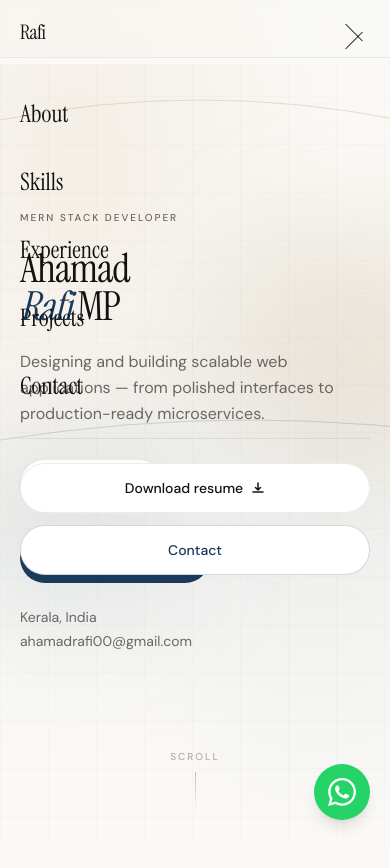
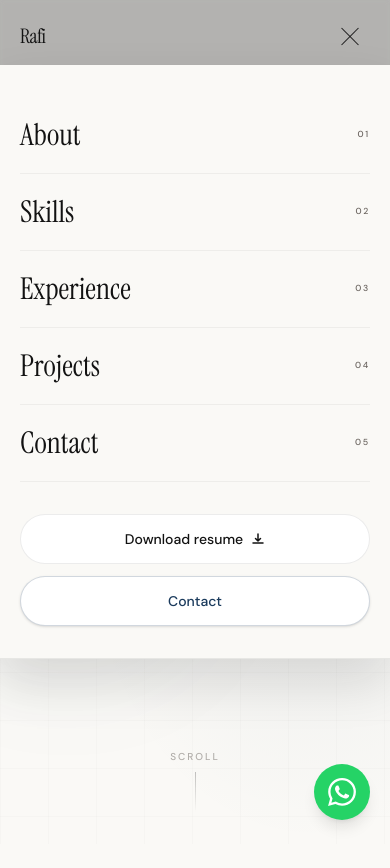
Before and after one commit to rafirafi03/Rafi_personal_Portfolio, a Next.js app: page / in a window 390 px wide. Both pictures are taken after a click on the button "Toggle menu". Shown: the top 868 px of the page. Built offline with nearby package versions, Linux system fonts and the light colour scheme.

Commit message:
fixed nabar dropdown issue

```diff
--- a/package.json
+++ b/package.json
@@ -10,6 +10,7 @@
   },
   "dependencies": {
     "@gsap/react": "^2.1.2",
+    "framer-motion": "^12.40.0",
     "gsap": "^3.15.0",
     "lenis": "^1.3.23",
     "next": "16.2.7",
--- a/src/components/Navbar.tsx
+++ b/src/components/Navbar.tsx
@@ -1,9 +1,29 @@
 "use client";
 
 import { useEffect, useState } from "react";
+import { AnimatePresence, motion } from "framer-motion";
 import { navLinks, personalInfo } from "@/data/resume";
 import { useScroll } from "./ScrollProvider";
 import ResumeDownload from "./ResumeDownload";
+
+const menuContainer = {
+  hidden: { opacity: 0 },
+  show: {
+    opacity: 1,
+    transition: { staggerChildren: 0.07, delayChildren: 0.1 },
+  },
+  exit: { opacity: 0 },
+};
+
+const menuItem = {
+  hidden: { opacity: 0, y: 14 },
+  show: {
+    opacity: 1,
+    y: 0,
+    transition: { duration: 0.35, ease: [0.22, 1, 0.36, 1] as const },
+  },
+  exit: { opacity: 0, y: 8, transition: { duration: 0.2 } },
+};
 
 export default function Navbar() {
   const [scrolled, setScrolled] = useState(false);
@@ -32,15 +52,15 @@ export default function Navbar() {
   return (
     <header
       className={`fixed top-0 left-0 right-0 z-50 transition-all duration-500 ${
-        scrolled
-          ? "border-b border-border bg-background/80 backdrop-blur-xl"
+        scrolled || menuOpen
+          ? "border-b border-border bg-background/95 backdrop-blur-xl"
           : "bg-background/40 backdrop-blur-sm"
       }`}
     >
       <nav className="container-wide flex items-center justify-between px-5 py-4 md:px-10 md:py-5">
         <button
           onClick={() => handleNav("#hero")}
-          className="font-serif text-xl tracking-tight text-foreground md:text-2xl"
+          className="relative z-[80] font-serif text-xl tracking-tight text-foreground md:text-2xl"
         >
           Rafi
         </button>
@@ -69,52 +89,92 @@ export default function Navbar() {
         </div>
 
         <button
-          className="relative ml-2 h-8 w-8 lg:hidden"
+          className="relative z-[80] ml-2 flex h-10 w-10 items-center justify-center lg:hidden"
           onClick={() => setMenuOpen(!menuOpen)}
           aria-label="Toggle menu"
           aria-expanded={menuOpen}
         >
           <span
-            className={`absolute left-1 top-2 block h-px w-6 bg-foreground transition-all ${menuOpen ? "top-4 rotate-45" : ""}`}
+            className={`absolute block h-px w-6 bg-foreground transition-all duration-300 ${menuOpen ? "rotate-45" : "-translate-y-[5px]"}`}
           />
           <span
-            className={`absolute left-1 top-4 block h-px w-6 bg-foreground transition-all ${menuOpen ? "opacity-0" : ""}`}
+            className={`absolute block h-px w-6 bg-foreground transition-all duration-300 ${menuOpen ? "opacity-0 scale-0" : ""}`}
           />
           <span
-            className={`absolute left-1 top-6 block h-px w-6 bg-foreground transition-all ${menuOpen ? "top-4 -rotate-45" : ""}`}
+            className={`absolute block h-px w-6 bg-foreground transition-all duration-300 ${menuOpen ? "-rotate-45" : "translate-y-[5px]"}`}
           />
         </button>
       </nav>
 
+      <AnimatePresence>
         {menuOpen && (
-        <div className="fixed inset-0 top-[57px] z-40 border-t border-border bg-background/98 backdrop-blur-xl lg:hidden">
-          <ul className="flex flex-col gap-1 px-5 py-6">
-            {navLinks.map((link) => (
-              <li key={link.href}>
+          <>
+            <motion.button
+              type="button"
+              aria-label="Close menu"
+              initial={{ opacity: 0 }}
+              animate={{ opacity: 1 }}
+              exit={{ opacity: 0 }}
+              transition={{ duration: 0.25 }}
+              className="fixed inset-0 z-[60] bg-foreground/30 backdrop-blur-[2px] lg:hidden"
+              onClick={() => setMenuOpen(false)}
+            />
+
+            <motion.div
+              initial={{ opacity: 0, y: -20 }}
+              animate={{ opacity: 1, y: 0 }}
+              exit={{ opacity: 0, y: -12 }}
+              transition={{ duration: 0.4, ease: [0.22, 1, 0.36, 1] }}
+              className="fixed left-0 right-0 top-[65px] z-[70] max-h-[calc(100vh-65px)] overflow-y-auto border-b border-border bg-background shadow-[0_24px_48px_rgba(18,18,18,0.12)] lg:hidden"
+            >
+              <motion.ul
+                variants={menuContainer}
+                initial="hidden"
+                animate="show"
+                exit="exit"
+                className="container-wide flex flex-col px-5 py-8"
+              >
+                {navLinks.map((link, index) => (
+                  <motion.li
+                    key={link.href}
+                    variants={menuItem}
+                    className="border-b border-border/60 last:border-b-0"
+                  >
                     <button
                       onClick={() => handleNav(link.href)}
-                  className="w-full py-4 text-left font-serif text-2xl text-foreground"
+                      className="group flex w-full items-center justify-between py-5 text-left"
                     >
+                      <span className="font-serif text-3xl text-foreground transition-colors group-hover:text-accent">
                         {link.label}
+                      </span>
+                      <span className="spaced-heading !text-[0.55rem] text-muted">
+                        {String(index + 1).padStart(2, "0")}
+                      </span>
                     </button>
-              </li>
+                  </motion.li>
                 ))}
-            <li className="mt-4 flex flex-col gap-3 border-t border-border pt-6">
+
+                <motion.li
+                  variants={menuItem}
+                  className="mt-6 flex flex-col gap-3 pt-2"
+                >
                   <ResumeDownload
                     variant="contact"
-                className="w-full"
+                    className="w-full justify-center"
                     onClick={() => setMenuOpen(false)}
                   />
                   <a
                     href={`mailto:${personalInfo.email}`}
-                className="inline-block w-full rounded-full border border-accent/20 bg-surface py-3.5 text-center text-sm font-medium text-accent"
+                    className="inline-block w-full rounded-full border border-accent/20 bg-surface py-3.5 text-center text-sm font-medium text-accent shadow-sm"
                   >
                     Contact
                   </a>
-            </li>
-          </ul>
-        </div>
+                </motion.li>
+              </motion.ul>
+            </motion.div>
+          </>
         )}
+      </AnimatePresence>
     </header>
   );
 }
```
Also changed, not shown: 1 other file (tests, documents, lock files or other folders). Lines whose indentation alone changed are shown as unchanged.
